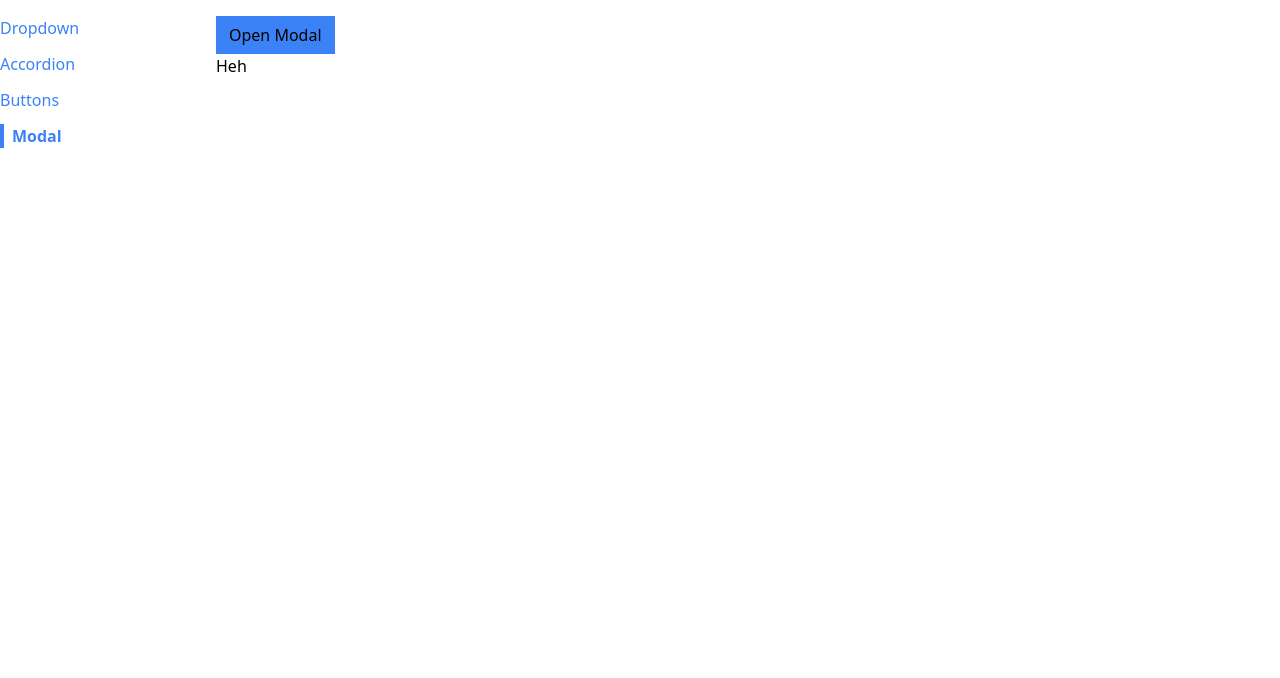
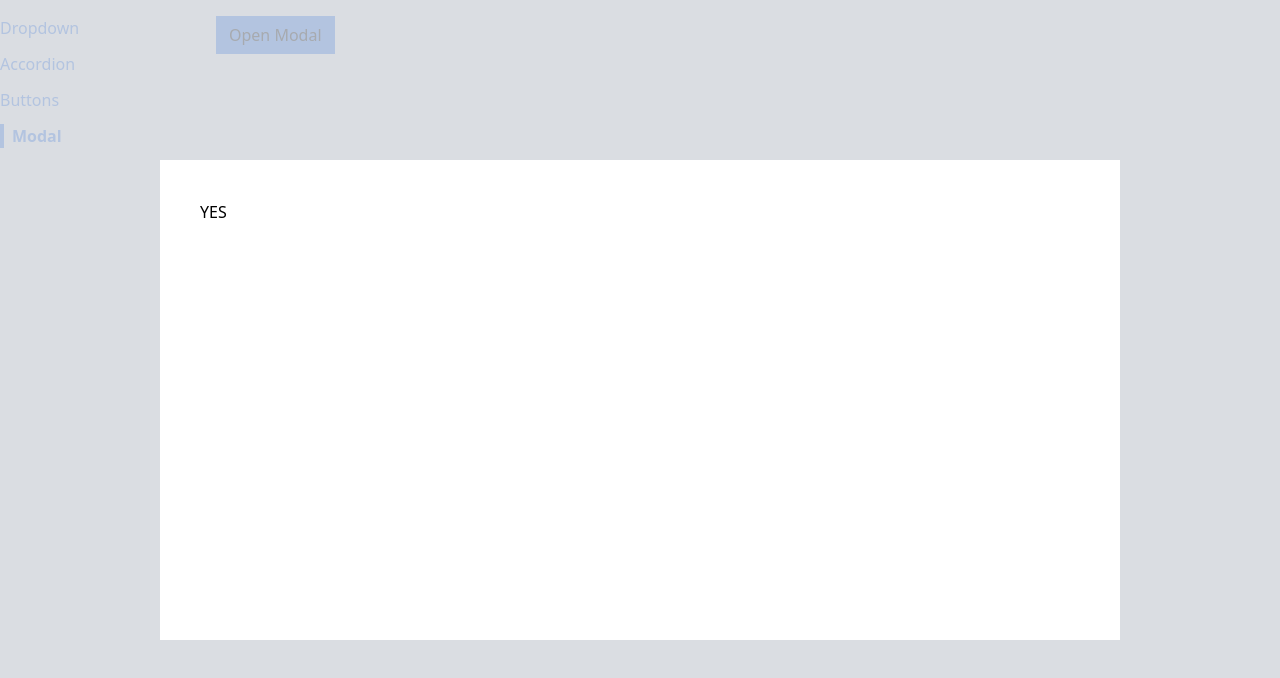
Before and after one commit to DarrenKim94/react-components, a React (Create React App) app: page /modal in a window 1280 px wide. Both pictures are taken after a click on the button "Open Modal". Shown: the top 678 px of the page. Built offline with nearby package versions, Linux system fonts and the light colour scheme.

Commit message:
add div in index for modal

```diff
--- a/public/index.html
+++ b/public/index.html
@@ -39,5 +39,6 @@
       To begin the development, run `npm start` or `yarn start`.
       To create a production bundle, use `npm run build` or `yarn build`.
     -->
+    <div class="modal-container"></div>
   </body>
 </html>
--- a/src/components/Modal.js
+++ b/src/components/Modal.js
@@ -2,7 +2,11 @@
 
 function Modal() {
     return(
-        <div>Heh</div>
+        <div>
+            <div className="absolute inset-0 bg-gray-300 opacity-80"></div>
+            <div className="absolute inset-40 p-10 bg-white">YES</div>
+        </div>
+
     )
 };
 
```
